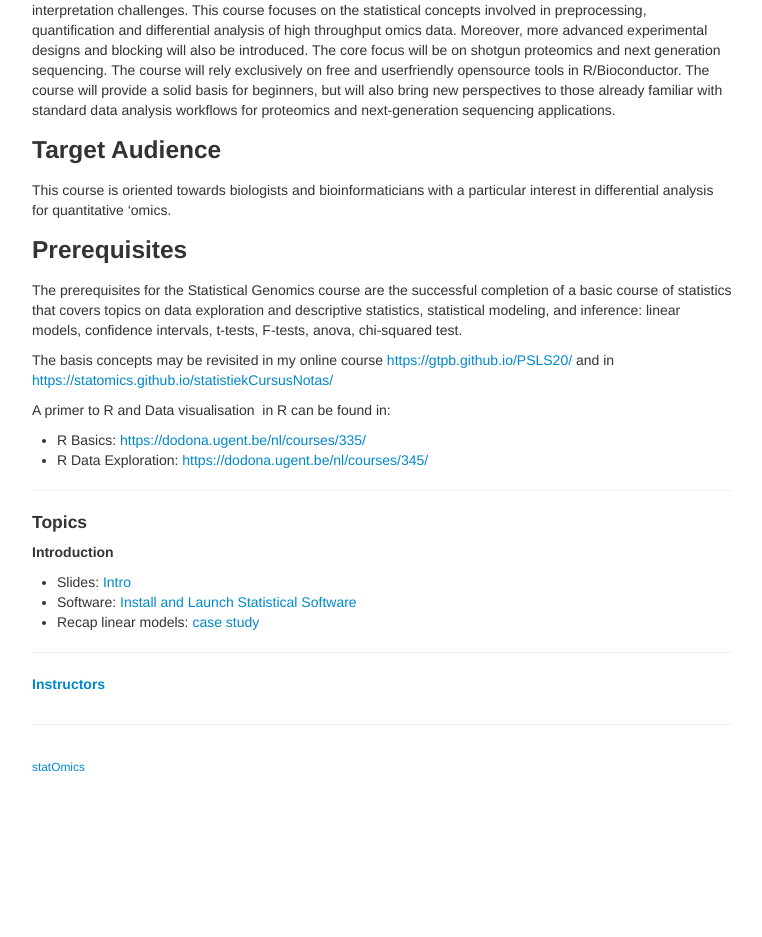
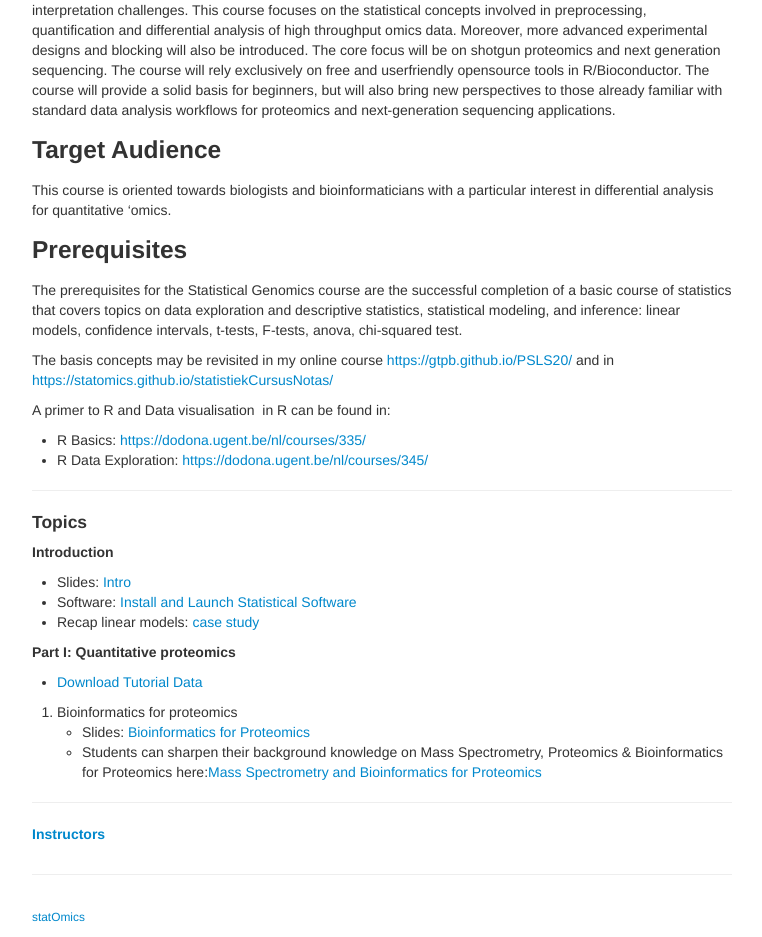
Before and after one commit to statOmics/SGA2020, a Jekyll site: the page built from index.md, in a window 1280 px wide. Shown: the part 442-1379 px from the top of the page, without its empty margins (258-1020 px from the left). Built offline with Jekyll 4.4.1, drawn with Linux system fonts in a browser that asks for light colours; before the commit the page ends 1229 px from its top, so only the background shows below that.

Commit message:
slides lennart

```diff
--- a/index.md
+++ b/index.md
@@ -33,6 +33,17 @@ A primer to R and Data visualisation  in R can be found in:
   - Software: [Install and Launch Statistical Software](pages/software4stats.md)
   - Recap linear models: [case study](assets/recapGeneralLinearModel.html)
 
+**Part I: Quantitative proteomics**
+
+  - [Download Tutorial Data](https://github.com/statOmics/SGA2019/tree/data)
+
+
+  1. Bioinformatics for proteomics
+  - Slides: [Bioinformatics for Proteomics](assets/martens_proteomics_bioinformatics_20190923.pdf)
+  - Students can sharpen their background knowledge on Mass Spectrometry, Proteomics & Bioinformatics for Proteomics
+ here:[Mass Spectrometry and Bioinformatics for Proteomics](pages/techVideos.md)
+
+
 ---
 
 ##### [Instructors](pages/instructors.md)
```
